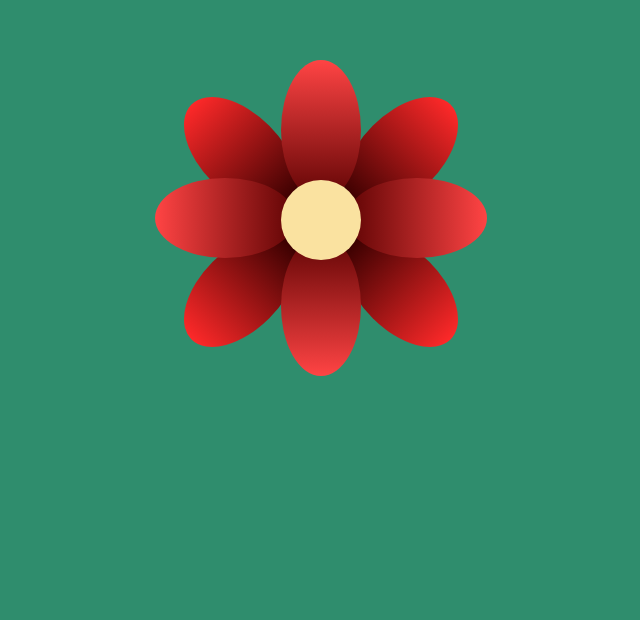
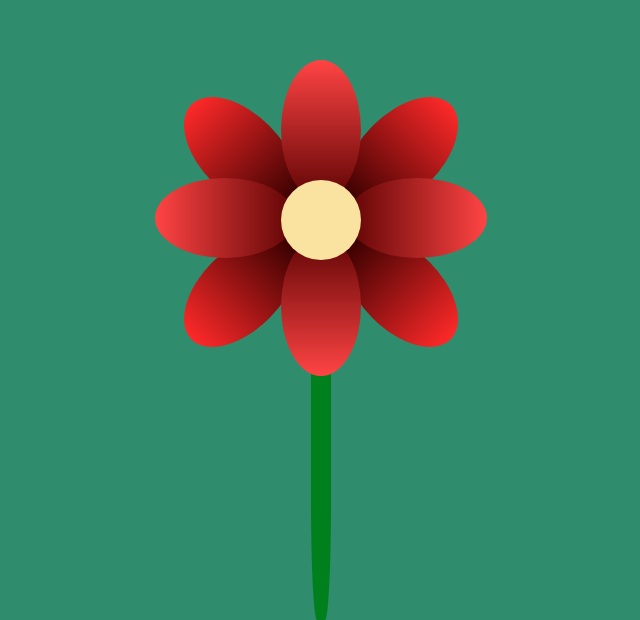
Before and after one commit to VINYCIU51/CSS_PRACTICE, a plain HTML site: page flor/index.html in a window 1280 px wide. Shown: the part 180-800 px from the top of the page, without its empty margins (319-959 px from the left). Drawn offline with Linux system fonts and the light colour scheme.

Commit message:
feat: adicionado caule

```diff
--- a/flor/index.html
+++ b/flor/index.html
@@ -20,6 +20,8 @@
         <div class="petal p7"></div>
         <div class="petal p8"></div>
     </div>
+
+    <div class="sepal"></div>
 </body>
 
 </html>
--- a/flor/style.css
+++ b/flor/style.css
@@ -87,3 +87,16 @@ body {
     left: 100%;
     rotate: 135deg;
 }
+
+/* estilizacao do caule */
+.sepal {
+    height: 400px;
+    width: 20px;
+    background-color: rgb(0, 128, 28);
+    border-radius: 30%;
+    position: absolute;
+    top: 50%;
+    left: 50%;
+    transform: translate(-50%);
+    z-index: -2;
+}
```
